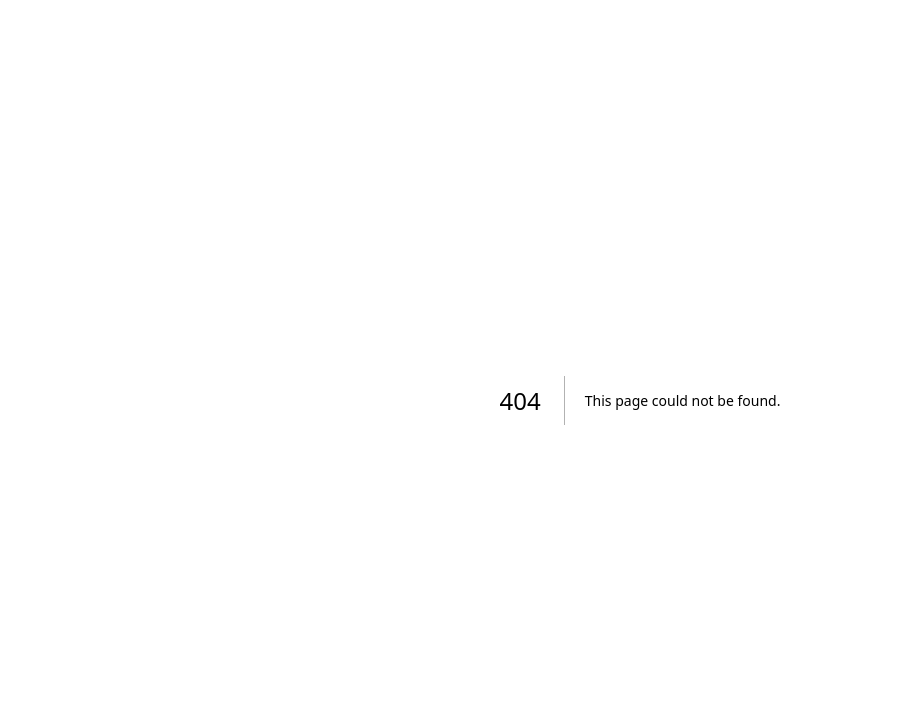
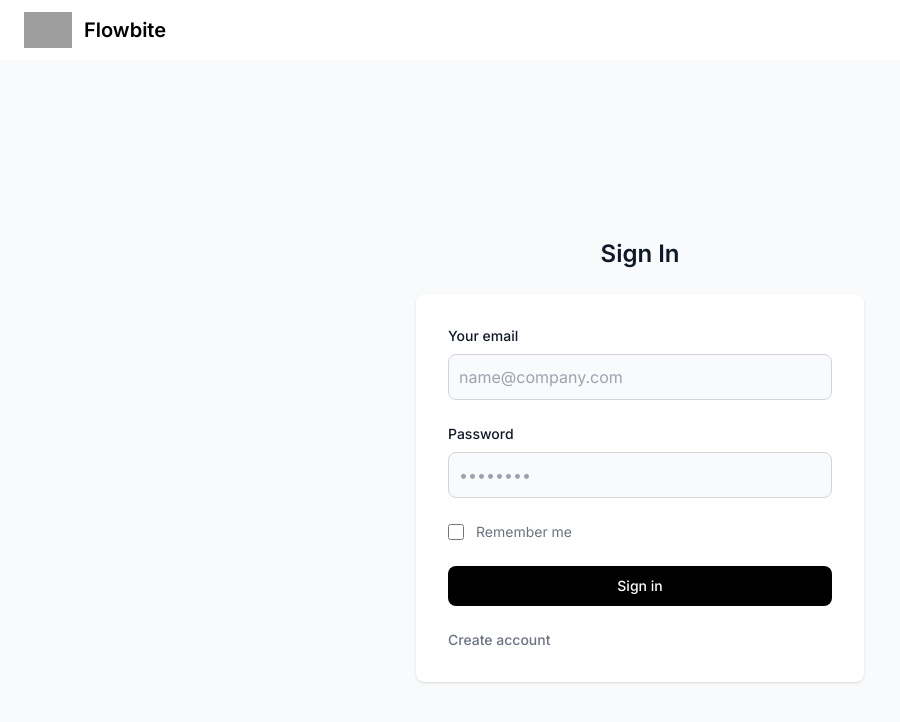
Before and after one commit to neco75/geek_camp_front, a Next.js app: page /signin in a window 1280 px wide. Before the commit this address had no page. Shown: the top 722 px of the page, without its empty margins (0-900 px from the left). Built offline with nearby package versions, Linux system fonts and the light colour scheme; grey boxes are pictures that could not be loaded.

Commit message:
signinページの追加

```diff
--- /dev/null
+++ b/src/app/signin/page.tsx
@@ -0,0 +1,94 @@
+import React from "react";
+import Header from "@/components/Header";
+
+function Page() {
+  return (
+    <div>
+      <Header />
+      <section className="bg-gray-50 dark:bg-gray-900">
+        <div className="flex flex-col items-center justify-center px-6 py-8 mx-auto md:h-screen lg:py-0">
+          <a
+            href="#"
+            className="flex items-center mb-6 text-2xl font-semibold text-gray-900 dark:text-white"
+          >
+            Sign In
+          </a>
+          <div className="w-full bg-white rounded-lg shadow dark:border md:mt-0 sm:max-w-md xl:p-0 dark:bg-gray-800 dark:border-gray-700">
+            <div className="p-6 space-y-4 md:space-y-6 sm:p-8">
+              <form className="space-y-4 md:space-y-6" action="#">
+                <div>
+                  <label
+                    htmlFor="email"
+                    className="block mb-2 text-sm font-medium text-gray-900 dark:text-white"
+                  >
+                    Your email
+                  </label>
+                  <input
+                    type="email"
+                    name="email"
+                    id="email"
+                    className="bg-gray-50 border border-gray-300 text-gray-900 rounded-lg focus:ring-primary-600 focus:border-primary-600 block w-full p-2.5 dark:bg-gray-700 dark:border-gray-600 dark:placeholder-gray-400 dark:text-white dark:focus:ring-blue-500 dark:focus:border-blue-500"
+                    placeholder="name@company.com"
+                    required=""
+                  />
+                </div>
+                <div>
+                  <label
+                    htmlFor="password"
+                    className="block mb-2 text-sm font-medium text-gray-900 dark:text-white"
+                  >
+                    Password
+                  </label>
+                  <input
+                    type="password"
+                    name="password"
+                    id="password"
+                    placeholder="••••••••"
+                    className="bg-gray-50 border border-gray-300 text-gray-900 rounded-lg focus:ring-primary-600 focus:border-primary-600 block w-full p-2.5 dark:bg-gray-700 dark:border-gray-600 dark:placeholder-gray-400 dark:text-white dark:focus:ring-blue-500 dark:focus:border-blue-500"
+                    required=""
+                  />
+                </div>
+                <div className="flex items-center justify-between">
+                  <div className="flex items-start">
+                    <div className="flex items-center h-5">
+                      <input
+                        id="remember"
+                        aria-describedby="remember"
+                        type="checkbox"
+                        className="w-4 h-4 border border-gray-300 rounded bg-gray-50 focus:ring-3 focus:ring-primary-300 dark:bg-gray-700 dark:border-gray-600 dark:focus:ring-primary-600 dark:ring-offset-gray-800"
+                      />
+                    </div>
+                    <div className="ml-3 text-sm">
+                      <label
+                        htmlFor="remember"
+                        className="text-gray-500 dark:text-gray-300"
+                      >
+                        Remember me
+                      </label>
+                    </div>
+                  </div>
+                </div>
+                <button
+                  type="submit"
+                  className="w-full text-white bg-black hover:bg-primary-700 focus:ring-4 focus:outline-none focus:ring-primary-300 font-medium rounded-lg text-sm px-5 py-2.5 text-center dark:bg-primary-600 dark:hover:bg-primary-700 dark:focus:ring-primary-800"
+                >
+                  Sign in
+                </button>
+                <p className="text-sm font-light text-gray-500 dark:text-gray-400">
+                  <a
+                    href="#"
+                    className="font-medium text-primary-600 hover:underline dark:text-primary-500"
+                  >
+                    Create account
+                  </a>
+                </p>
+              </form>
+            </div>
+          </div>
+        </div>
+      </section>
+    </div>
+  );
+}
+
+export default Page;
```
